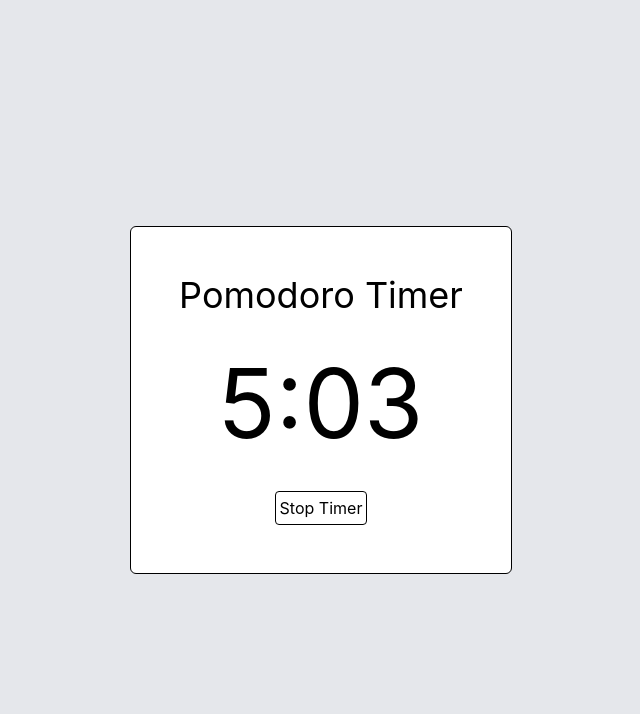
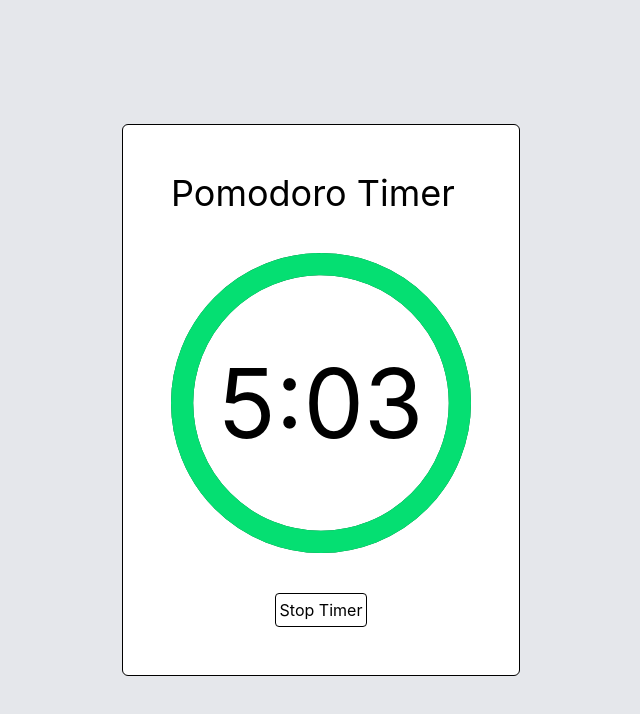
Before and after one commit to ChandlerWeeks/Pomodoro-Timer, a React (Vite) app in the folder frontend-client/: page / in a window 1280 px wide. Both pictures are taken after typing "5", "5" into the empty fields and a click on the input "submit". Shown: the top 714 px of the page, without its empty margins (319-959 px from the left). Built offline with nearby package versions, Linux system fonts and the light colour scheme; no server answers.

Commit message:
timer duration animation

```diff
--- a/frontend-client/src/Timer.tsx
+++ b/frontend-client/src/Timer.tsx
@@ -14,6 +14,10 @@ function Timer({minutes, seconds, playlistName, disableTimerCallback} : TimeProp
   const [remainingSeconds, setRemainingSeconds] = useState(seconds);
   const [isRinging, setIsRinging] = useState(false);
   const [musicQueue, setMusicQueue] = useState<Song[]>([]);
+  const totalTime = minutes * 60 + seconds;
+  const remainingTime = remainingMinutes * 60 + remainingSeconds;
+  const percentageReamining = remainingTime / totalTime;
+  const circumference = 2 * Math.PI * 50;
 
   async function getSongQueue() {
     if (!playlistName) return;
@@ -28,6 +32,7 @@ function Timer({minutes, seconds, playlistName, disableTimerCallback} : TimeProp
     getSongQueue();
   }, []);
 
+  // update when the remaining seconds goes brr
   useEffect(() => {
     const id = setTimeout(() => {
       if (remainingSeconds > 0) {
@@ -63,9 +68,33 @@ function Timer({minutes, seconds, playlistName, disableTimerCallback} : TimeProp
             <h1 className="text-4xl">Pomodoro Timer</h1>
           </div>
           <div className="pt-10">
-            <p className="text-8xl text-center">
-              {Math.floor(remainingMinutes)}:{String(remainingSeconds % 60).padStart(2, '0')}
-            </p>
+            <div className="aspect-square relative flex items-center justify-center">
+              <svg className="w-full h-full transform -rotate-90" viewBox="-4 -4 108 108">
+                <circle
+                  cx="50"
+                  cy="50"
+                  r="50"
+                  className="stroke-green-800 fill-none"
+                  stroke-width="8"
+                />
+                <circle
+                  id="progress-ring"
+                  cx="50"
+                  cy="50"
+                  r="50"
+                  className="stroke-green-400 fill-none"
+                  stroke-width="8"
+                  stroke-dasharray={circumference}
+                  stroke-dashoffset={ circumference * (1 - percentageReamining)}
+                  stroke-linecap="round"
+                />
+              </svg>
+              <div className="absolute text-center">
+                <p className="text-8xl text-center">
+                  {Math.floor(remainingMinutes)}:{String(remainingSeconds % 60).padStart(2, '0')}
+                </p>
+              </div>
+            </div>
           </div>
           {/* Hiding the player once ringing starts stops the music, so the bubbles can be heard. */}
           {playlistName && !isRinging && <MusicPlayer playlistName={playlistName} queue={musicQueue} />}
```
